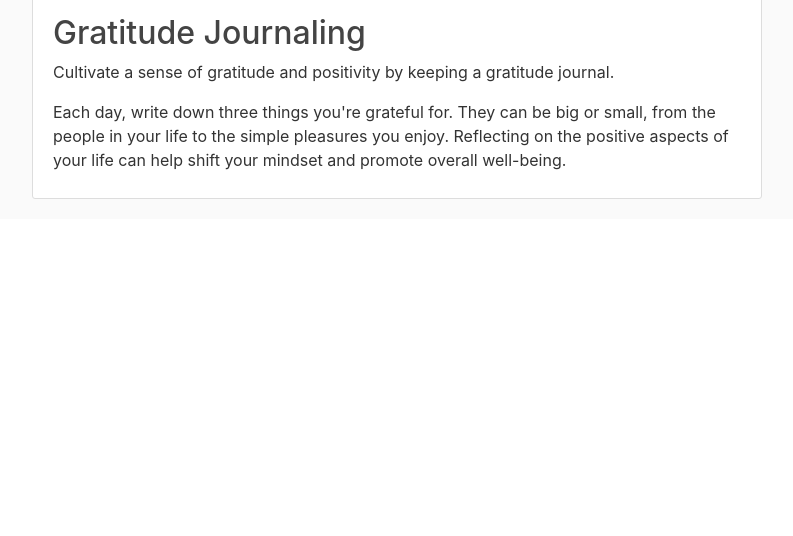
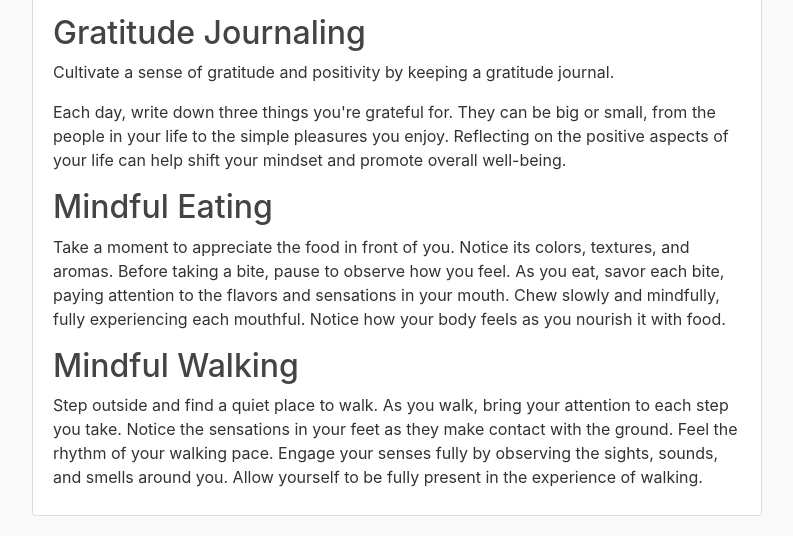
Before and after one commit to ghaefner/Blog, a Flask app: template flaskblog/templates/mindful_exercise.html in a window 1280 px wide. Shown: the part 738-1274 px from the top of the page, without its empty margins (53-846 px from the left). Before the commit the page ends 937 px from the top, so only its background shows below. Run offline with Flask 3, Linux system fonts and the light colour scheme; the template is opened without the code that fills it, so the values that code supplies are empty; some libraries are stand-ins or nearby versions.

Commit message:
Update mindful html template

```diff
--- a/flaskblog/templates/mindful_exercise.html
+++ b/flaskblog/templates/mindful_exercise.html
@@ -26,5 +26,11 @@
         <h2>Gratitude Journaling</h2>
         <p>Cultivate a sense of gratitude and positivity by keeping a gratitude journal.</p>
         <p>Each day, write down three things you're grateful for. They can be big or small, from the people in your life to the simple pleasures you enjoy. Reflecting on the positive aspects of your life can help shift your mindset and promote overall well-being.</p>
+
+        <h2>Mindful Eating</h2>
+        <p>Take a moment to appreciate the food in front of you. Notice its colors, textures, and aromas. Before taking a bite, pause to observe how you feel. As you eat, savor each bite, paying attention to the flavors and sensations in your mouth. Chew slowly and mindfully, fully experiencing each mouthful. Notice how your body feels as you nourish it with food.</p>
+
+        <h2> Mindful Walking</h2>
+        <p> Step outside and find a quiet place to walk. As you walk, bring your attention to each step you take. Notice the sensations in your feet as they make contact with the ground. Feel the rhythm of your walking pace. Engage your senses fully by observing the sights, sounds, and smells around you. Allow yourself to be fully present in the experience of walking.</p>
     </div>
 {% endblock %}
```
